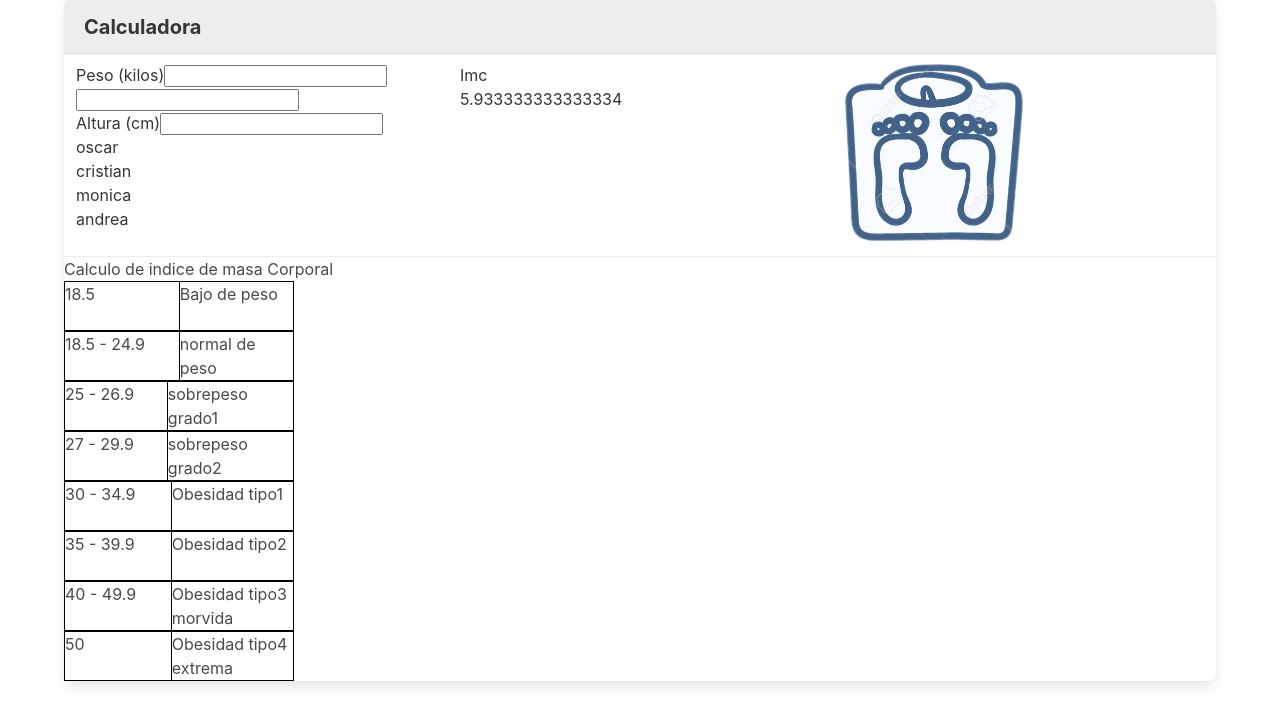
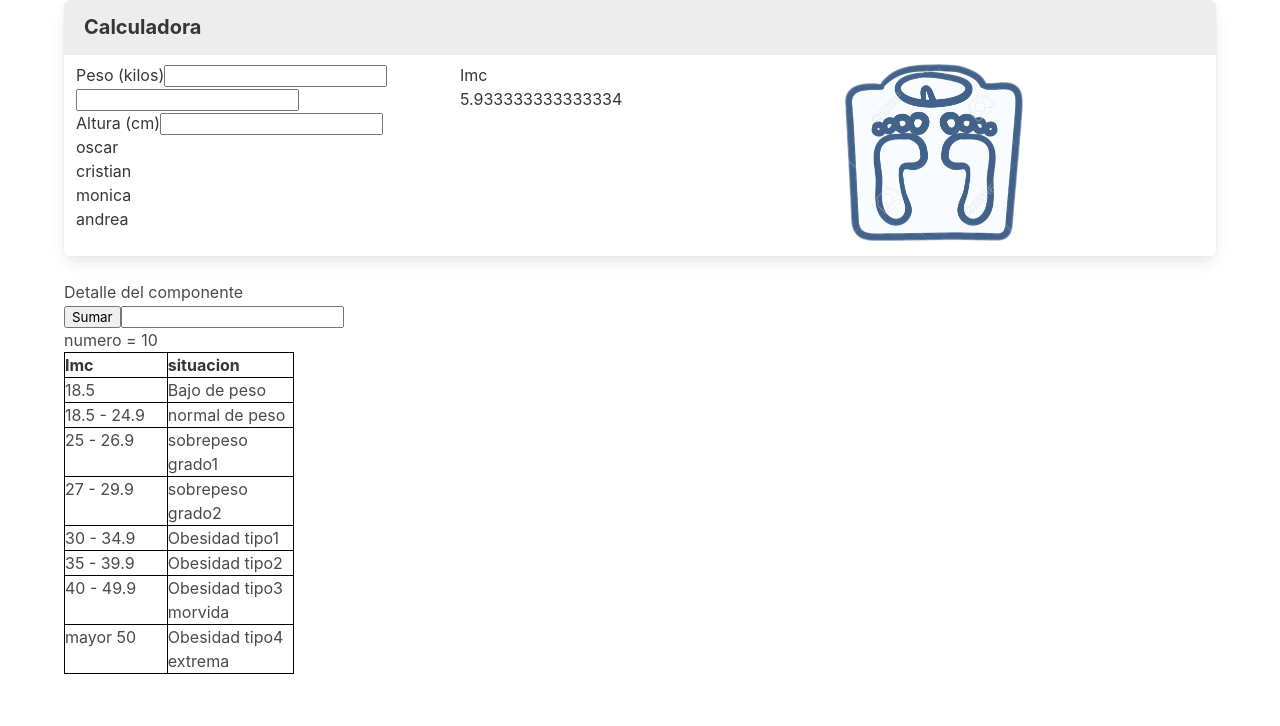
Before and after one commit to kira4489/IMC, a React (Create React App) app: page / in a window 1280 px wide. Shown: the top 726 px of the page. Built offline with nearby package versions, Linux system fonts and the light colour scheme.

Commit message:
actualizaciones

```diff
--- a/src/Components/seccion1/CalculadorApp.jsx
+++ b/src/Components/seccion1/CalculadorApp.jsx
@@ -1,7 +1,7 @@
 import React from 'react';
 import Cabecera from './CabeceraCalculo';
 import Cuerpo from './CuerpoCalculo';
-import CabeceraIndice from '../seccion2/CabeceraIndice';
+
 
 function MiComponente(){
   return (
@@ -10,7 +10,7 @@ function MiComponente(){
    nombre_clase="cabecera_calculo"/>
 
    <Cuerpo />
-   <CabeceraIndice />
+
  </section>
   );
 }
--- a/src/Components/seccion1/CuerpoCalculo.jsx
+++ b/src/Components/seccion1/CuerpoCalculo.jsx
@@ -2,13 +2,18 @@ import React from 'react';
 import FomularioCalculo from './FormularioCalculo';
 import VerCalculo from './VerCalculoImc';
 import BasculaImc from './Bascula';
-
+let miComponenteVer= <VerCalculo altura={12} peso={8}/>
 export default function CuerpoCalculo() {
     return (
         <section className="panel-block">
        <article className="columns is-mobile">
-   <FomularioCalculo nombres={["oscar","cristian","monica","andrea"]} html={<input type="number"/>}/>
-   <VerCalculo altura={15} peso={89}/>
+   <FomularioCalculo nombres={["oscar","cristian","monica","andrea"]}
+
+   notas={{nota1:2,nota2:3}}
+   html={<input type="number"/>
+
+    }/>
+ <VerCalculo altura={15} peso={89}/>
    <BasculaImc />
     </article>
     </section>
--- a/src/Components/seccion1/FormularioCalculo.jsx
+++ b/src/Components/seccion1/FormularioCalculo.jsx
@@ -1,15 +1,13 @@
 import React from 'react'
+import PropTypes from 'prop-types';
 
 function FormularioCalculo(props) {
     console.log(props);
     let {
         nombres
     } = props;
-    let htmlLi = "";
-    nombres.forEach((nombre) => {
-        htmlLi += `<li>${nombre}</li>`;
-    });
-    console.log(htmlLi);
+
+    console.log();
     return (
         <div className="column">
             <label htmlFor="peso">Peso (kilos)</label>
@@ -27,4 +25,11 @@ function FormularioCalculo(props) {
     )
 }
 
+FormularioCalculo.proTypes ={
+ html : PropTypes.element.isRequired,
+ nombres : PropTypes.array,
+ notas : PropTypes.object,
+ micompontenver: PropTypes.object
+}
+
 export default FormularioCalculo
--- a/src/Components/seccion2/CabeceraIndice.jsx
+++ /dev/null
@@ -1,13 +0,0 @@
-import React from 'react'
-import CuerpoIndice from './CuerpoIndice';
-
-function CabeceraIndice() {
-    return (
-        <>
-         <h1>Calculo de indice de masa Corporal</h1>
-        <CuerpoIndice />
-        </>
-    )
-}
-
-export default CabeceraIndice;
--- a/src/Components/seccion2/CuerpoIndice.jsx
+++ b/src/Components/seccion2/CuerpoIndice.jsx
@@ -5,29 +5,23 @@ class CuerpoIndice extends Component {
     constructor (props) {
         super(props);
         this.state = {
-        card1: ["Bajo de peso"],
-        card2: ["normal de peso"],
-        card3: ["sobrepeso grado1"],
-        card4: ["sobrepeso grado2"],
-        card5: ["Obesidad tipo1"],
-        card6: ["Obesidad tipo2"],
-        card7: ["Obesidad tipo3 morvida"],
-        card8: ["Obesidad tipo4 extrema"],
-
-        }
+            table1: [
+            {numero: "18.5", texto: "Bajo de peso"},
+            {numero: "18.5 - 24.9", texto: "normal de peso"},
+            {numero: "25 - 26.9", texto: "sobrepeso grado1"},
+            {numero: "27 - 29.9", texto: "sobrepeso grado2"},
+            {numero:  "30 - 34.9", texto: "Obesidad tipo1"},
+            {numero:  "35 - 39.9", texto: "Obesidad tipo2"},
+            {numero:  "40 - 49.9", texto: "Obesidad tipo3 morvida"},
+            {numero:  " mayor 50", texto: "Obesidad tipo4 extrema"},
+        ],
+    }
 
     }
     render() {
         return (
             <div>
-                <TablaIMC imc = "18.5" items={this.state.card1}/>
-                <TablaIMC imc = "18.5 - 24.9" items={this.state.card2}/>
-                <TablaIMC imc = "25 - 26.9" items={this.state.card3}/>
-                <TablaIMC imc = "27 - 29.9" items={this.state.card4}/>
-                <TablaIMC imc = "30 - 34.9" items={this.state.card5}/>
-                <TablaIMC imc = "35 - 39.9" items={this.state.card6}/>
-                <TablaIMC imc = "40 - 49.9" items={this.state.card7}/>
-                <TablaIMC imc = "50" items={this.state.card8}/>
+                <TablaIMC items={this.state.table1} title="Imc" description="situacion"/>
             </div>
     )
     }
--- /dev/null
+++ b/src/Components/seccion2/DetalleIMCApp.jsx
@@ -0,0 +1,44 @@
+import React,{Component} from 'react';
+import CuerpoIndice from './CuerpoIndice';
+
+class DetalleIMCApp extends Component{
+    constructor(props){
+        super(props)
+       this.state = {
+         numero : 10,
+         edad: props.edad
+        }
+        // this.sumar = this.sumar.bind(this)
+    }
+    // saludar(e){
+    //   alert("hola")
+    //   console.log(e)
+    // }
+    sumar = (e) => {
+        this.numero += 1;
+        this.setState({numero :this.state.numero + 1})
+    }
+
+    render() {
+         return (
+           <section>
+               <h1>Detalle del componente</h1>
+               <button onClick={this.sumar}>
+                {/* //  alert("hola")
+                //  console.log(e) */}
+              Sumar</button>
+              <input type="text" onBlur={e =>{
+             console.log("hola!!")
+            }}/>
+    <p>numero = {this.state.numero}</p>
+    <CuerpoIndice />
+           </section>
+
+         );
+    }
+    hola(){
+        console.log("hola desde clase detalle Imcapp")
+    }
+}
+
+export default DetalleIMCApp;
--- a/src/Components/seccion2/TablaIMC.jsx
+++ b/src/Components/seccion2/TablaIMC.jsx
@@ -1,16 +1,32 @@
-import React from 'react'
+import React,{Component}from 'react';
+import PropTypes from 'prop-types'
 
-function TablaIMC({imc, items}) {
+class TablaIMC extends Component {
+    // constructor(props){
+    //     super(props)
+    //    this.state = {}
+    // }
+    render(){
     return (
         <div>
             <table border="1" id="table">
            <tr>
-               <td>{imc}</td>
-               <td>{items}</td>
+               <th>{this.props.title}</th>
+               <th>{this.props.description}</th>
             </tr>
+            {this.props.items.map(item => (
+                <tr>
+                    <td>{item.numero}</td>
+                    <td>{item.texto}</td>
+                </tr>
+            ))}
         </table>
         </div>
     )
+    }
+}
+
+TablaIMC.proTypes = {
 }
 
 export default TablaIMC
--- a/src/index.js
+++ b/src/index.js
@@ -4,11 +4,13 @@ import 'bulma/css/bulma.min.css'
 import './index.css';
 import '../node_modules/font-awesome/css/font-awesome.min.css'
 import Componente1 from './Components/seccion1/CalculadorApp'
+import Componente2 from './Components/seccion2/DetalleIMCApp'
 import * as serviceWorker from './serviceWorker';
 
 ReactDOM.render(
   <React.StrictMode>
     <Componente1 />
+    <Componente2 nombre = "oscar" apellido="mesa" edad={29}/>
   </React.StrictMode>,
   document.getElementById('root')
 );
```
